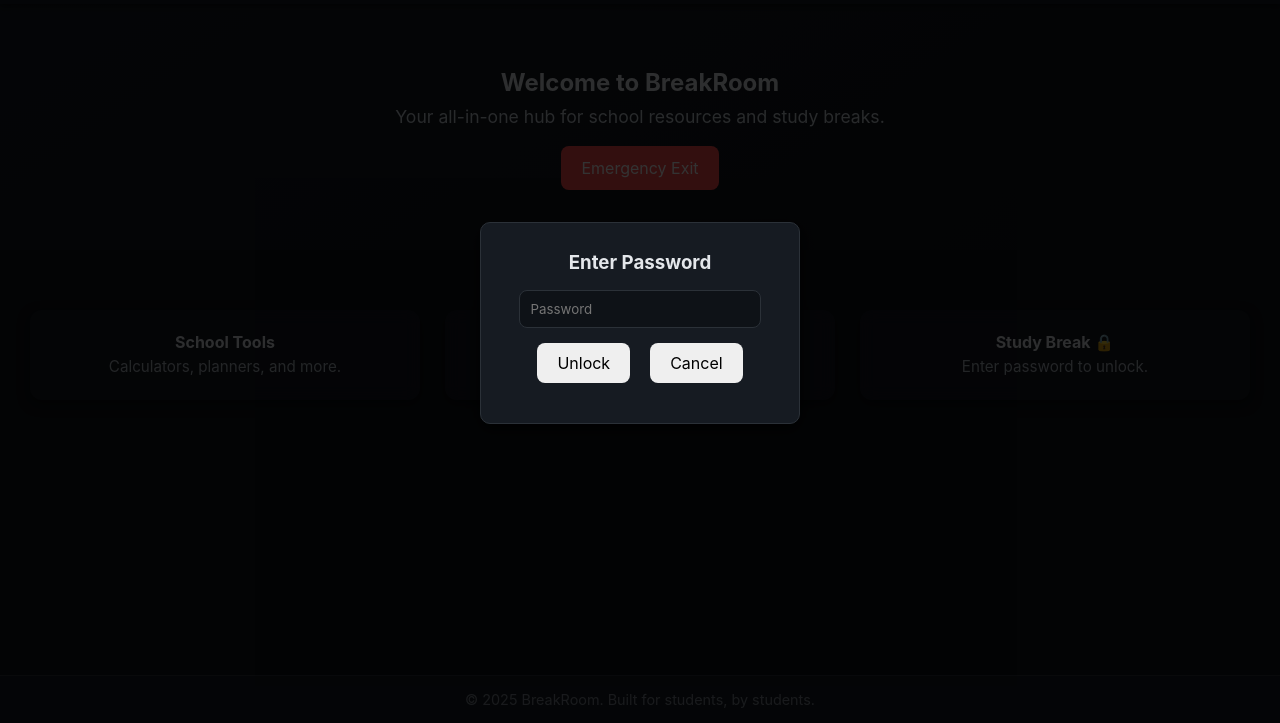
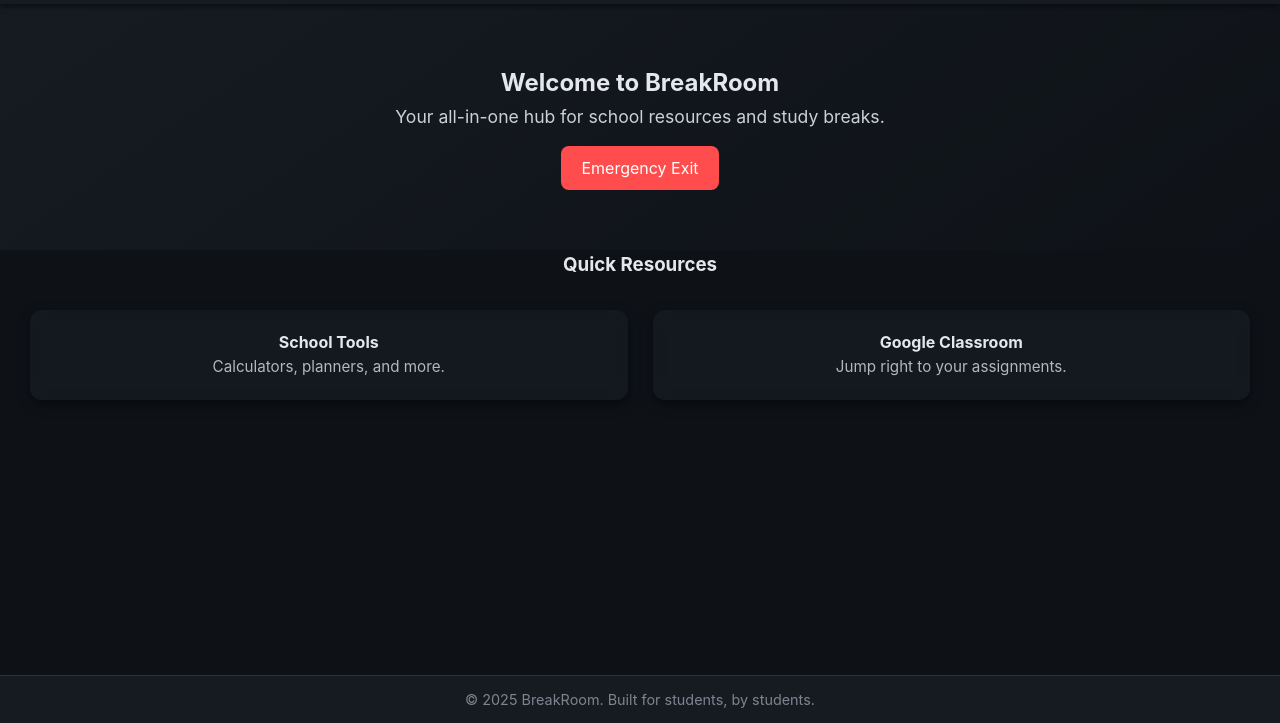
Before and after one commit to 3191021/3191021.github.io, a plain HTML site: page index.html in a window 1280 px wide. Shown: the part 77-800 px from the top of the page. Drawn offline with Linux system fonts and the light colour scheme.

Commit message:
Update index.html to link Home to games.html and remove Study Break modal

```diff
--- a/index.html
+++ b/index.html
@@ -15,9 +15,8 @@
       <h1>BreakRoom</h1>
     </div>
     <nav>
-      <a href="index.html">Home</a>
+      <a href="games.html">Home</a>
       <a href="tools.html">Tools</a>
-      <a href="#" onclick="showPasswordPrompt()">Study Break 🔒</a>
     </nav>
   </header>
 
@@ -38,25 +37,8 @@
         <h4>Google Classroom</h4>
         <p>Jump right to your assignments.</p>
       </a>
-      <a href="#" onclick="showPasswordPrompt()" class="card">
-        <h4>Study Break 🔒</h4>
-        <p>Enter password to unlock.</p>
-      </a>
     </div>
   </section>
-
-  <!-- Password Prompt Modal -->
-  <div id="passwordModal" class="modal" style="display: flex; align-items: center; justify-content: center;">
-    <div class="modal-content" style="display: flex; flex-direction: column; align-items: center;">
-      <h3>Enter Password</h3>
-      <input type="password" id="passwordInput" placeholder="Password" style="margin-bottom: 10px;">
-      <div style="display: flex; gap: 10px;">
-        <button onclick="checkPassword()">Unlock</button>
-        <button onclick="closeModal()" class="cancel-btn">Cancel</button>
-      </div>
-      <p id="errorMessage" class="error" style="margin-top: 10px;"></p>
-    </div>
-  </div>
 
   <footer>
     <p>© 2025 BreakRoom. Built for students, by students.</p>
```
